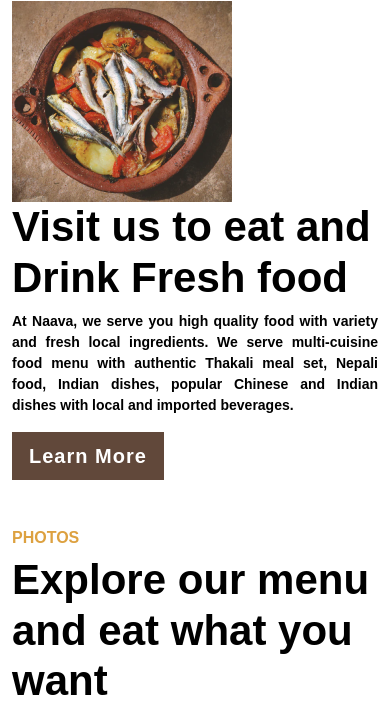
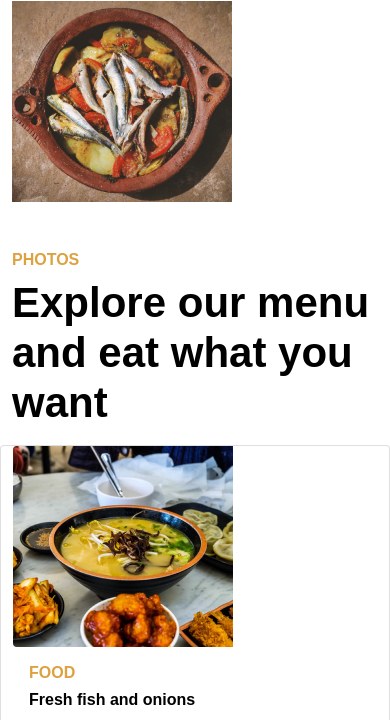
Before and after one commit to Birajramtel/hotel, a PHP site: page /eat_and_drink.php in a window 390 px wide. Shown: the part 1004-1724 px from the top of the page. Run offline with PHP 8.4, Linux system fonts and the light colour scheme; some libraries are stand-ins or nearby versions.

Commit message:
Changes made in Eat and Drink page

```diff
--- a/eat_and_drink.php
+++ b/eat_and_drink.php
@@ -31,31 +31,31 @@
                 <div class="mx-auto"></div>
                 <ul class="navbar-nav">
                     <li class="nav-item">
-                        <a class="nav-link active" href="index.php">Home</a>
+                        <a class="nav-link text-white" href="index.php">Home</a>
                     </li>
                     <li class="nav-item">
-                        <a class="nav-link active" href="about.php">About Naava</a>
+                        <a class="nav-link text-white" href="about.php">About Naava</a>
                     </li>
                     <li class="nav-item">
-                        <a class="nav-link active" href="explore_shivapuri.php">Explore Shivapuri</a>
+                        <a class="nav-link text-white" href="explore_shivapuri.php">Explore Shivapuri</a>
                     </li>
                     <li class="nav-item">
-                        <a class="nav-link active" href="accommodation.php">Accommodation</a>
+                        <a class="nav-link text-white" href="accommodation.php">Accommodation</a>
                     </li>
                     <li class="nav-item">
-                        <a class="nav-link active" href="eat_and_drink.php">Eat and Drink</a>
-                    </li>
-                    <li class="nav-item ">
-                        <a class="nav-link active" href="#">Packages</a>
+                        <a class="nav-link active" href="eat_and_drink.php"><u>Eat and Drink</u></a>
                     </li>
                     <li class="nav-item">
-                        <a class="nav-link active" href="#">Highlights</a>
+                        <a class="nav-link text-white" href="package.php">Packages</a>
                     </li>
                     <li class="nav-item">
-                        <a class="nav-link active" href="#">Gallery</a>
+                        <a class="nav-link text-white" href="highlight.php">Highlights</a>
                     </li>
                     <li class="nav-item">
-                        <a class="nav-link active" href="contact.php">Contact Us</a>
+                        <a class="nav-link text-white" href="gallery.php">Gallery</a>
+                    </li>
+                    <li class="nav-item">
+                        <a class="nav-link text-white" href="contact.php">Contact Us</a>
                     </li>
                 </ul>
             </div>
@@ -100,7 +100,7 @@
                 <img src="img/eat_and_drink_2.png" class="pb-4 img-fluid" alt="Fish Items ">
                 <img src="img/eat_and_drink_3.png" class="img-fluid" alt="Fish Items">
             </div>
-            <div class="col-md-6 d-sm-none d-md-block">
+            <div class="col-md-6 d-none d-md-block">
                 <h2 class="Header_2"> <strong><b>Visit us to eat and Drink Fresh food</b></strong></h2>
                 <p class="para_align">
                     <strong>
```
